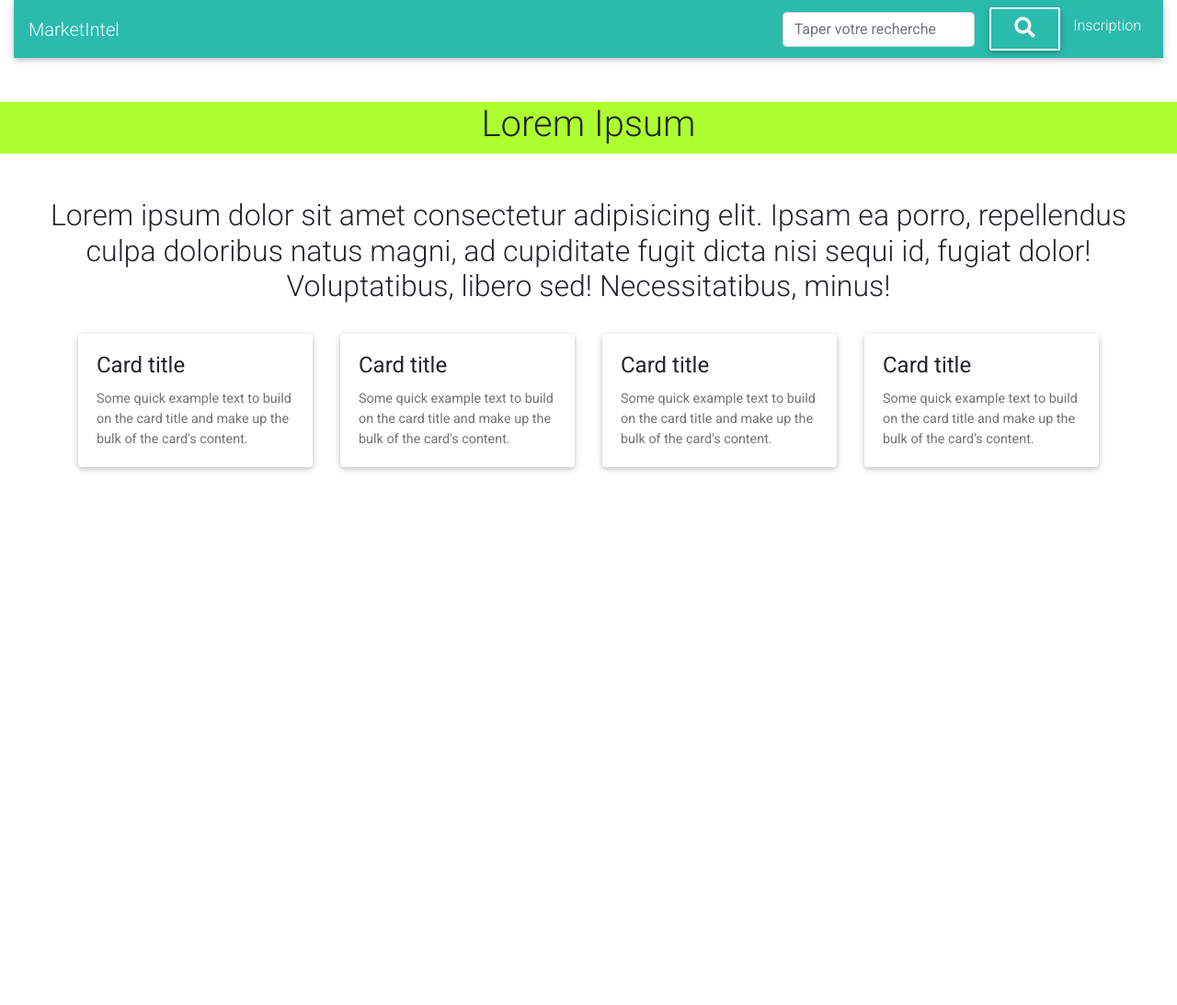
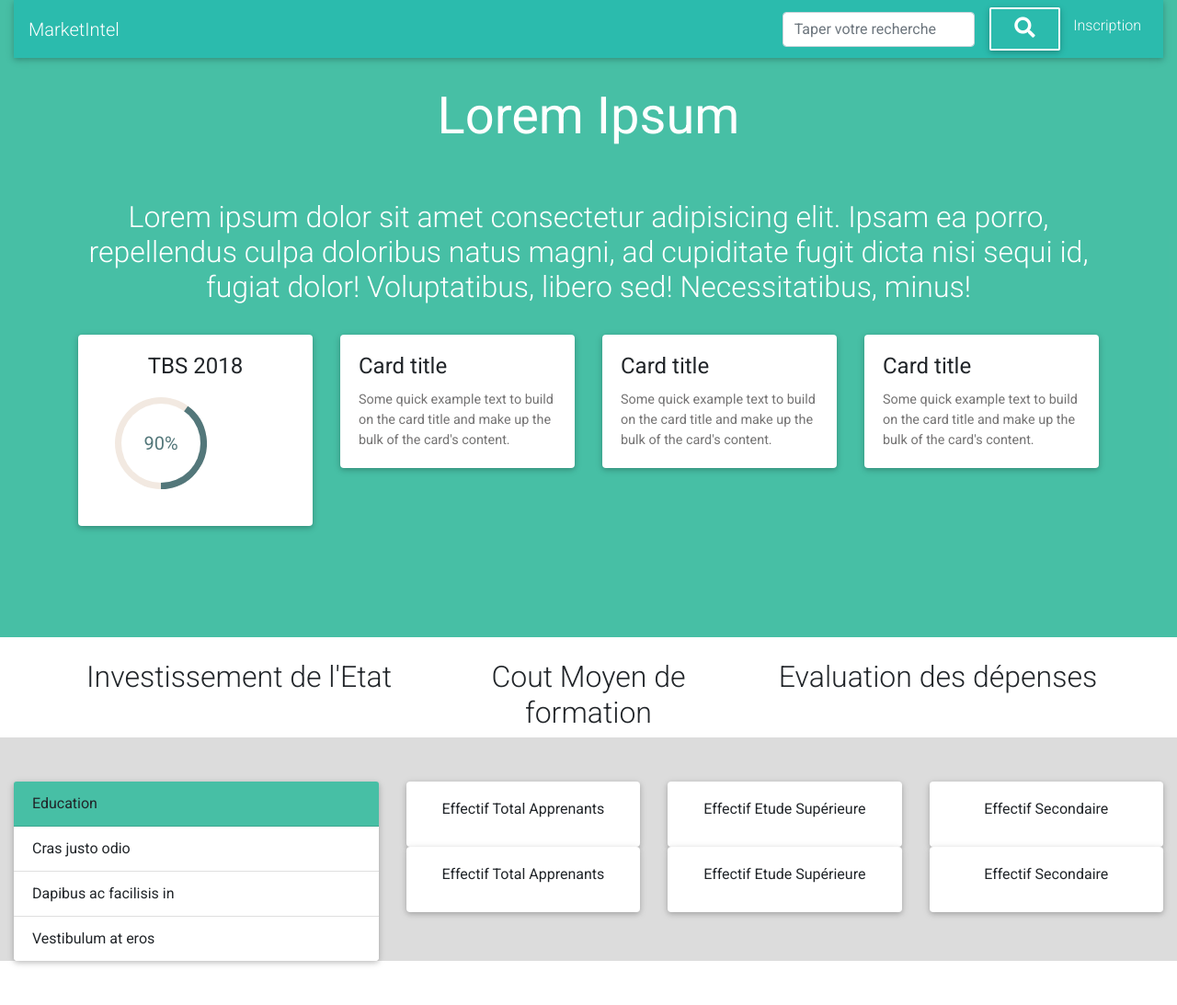
Before and after one commit to jippy96/marketintel, a Django app: page / in a window 1280 px wide. Shown: the whole page at 92% size. Before the commit the page ends 513 px from the top, so only its background shows below. Run offline with Django 3.2, Linux system fonts and the light colour scheme; some libraries are stand-ins or nearby versions.

Commit message:
home page building 2

```diff
--- a/marketintel/settings.py
+++ b/marketintel/settings.py
@@ -9,7 +9,7 @@ https://docs.djangoproject.com/en/dev/topics/settings/
 For the full list of settings and their values, see
 https://docs.djangoproject.com/en/dev/ref/settings/
 """
-
+import os
 from pathlib import Path
 
 # Build paths inside the project like this: BASE_DIR / 'subdir'.
@@ -118,3 +118,7 @@ USE_TZ = True
 # https://docs.djangoproject.com/en/dev/howto/static-files/
 
 STATIC_URL = '/static/'
+
+STATICFILES_DIRS = (
+    os.path.join(BASE_DIR,'static'),
+)
--- a/marketintel/urls.py
+++ b/marketintel/urls.py
@@ -15,6 +15,7 @@ Including another URLconf
 """
 from django.contrib import admin
 from django.urls import path
+from django.contrib.staticfiles.urls import staticfiles_urlpatterns
 
 # my Own import below
 from . import views
@@ -23,3 +24,5 @@ urlpatterns = [
     path('admin/', admin.site.urls),
     path('', views.home)
 ]
+
+urlpatterns += staticfiles_urlpatterns()
--- /dev/null
+++ b/static/css/circular.css
@@ -0,0 +1,176 @@
+.progress-circle {
+   font-size: 20px;
+   margin: 20px;
+   position: relative; /* so that children can be absolutely positioned */
+   padding: 0;
+   width: 5em;
+   height: 5em;
+   background-color: #F2E9E1;
+   border-radius: 50%;
+   line-height: 5em;
+}
+
+.progress-circle:after{
+    border: none;
+    position: absolute;
+    top: 0.35em;
+    left: 0.35em;
+    text-align: center;
+    display: block;
+    border-radius: 50%;
+    width: 4.3em;
+    height: 4.3em;
+    background-color: white;
+    content: " ";
+}
+/* Text inside the control */
+.progress-circle span {
+    position: absolute;
+    line-height: 5em;
+    width: 5em;
+    text-align: center;
+    display: block;
+    color: #53777A;
+    z-index: 2;
+}
+.left-half-clipper {
+   /* a round circle */
+   border-radius: 50%;
+   width: 5em;
+   height: 5em;
+   position: absolute; /* needed for clipping */
+   clip: rect(0, 5em, 5em, 2.5em); /* clips the whole left half*/
+}
+/* when p>50, don't clip left half*/
+.progress-circle.over50 .left-half-clipper {
+   clip: rect(auto,auto,auto,auto);
+}
+.value-bar {
+   /*This is an overlayed square, that is made round with the border radius,
+   then it is cut to display only the left half, then rotated clockwise
+   to escape the outer clipping path.*/
+   position: absolute; /*needed for clipping*/
+   clip: rect(0, 2.5em, 5em, 0);
+   width: 5em;
+   height: 5em;
+   border-radius: 50%;
+   border: 0.45em solid #53777A; /*The border is 0.35 but making it larger removes visual artifacts */
+   /*background-color: #4D642D;*/ /* for debug */
+   box-sizing: border-box;
+
+}
+/* Progress bar filling the whole right half for values above 50% */
+.progress-circle.over50 .first50-bar {
+   /*Progress bar for the first 50%, filling the whole right half*/
+   position: absolute; /*needed for clipping*/
+   clip: rect(0, 5em, 5em, 2.5em);
+   background-color: #53777A;
+   border-radius: 50%;
+   width: 5em;
+   height: 5em;
+}
+.progress-circle:not(.over50) .first50-bar{ display: none; }
+
+
+/* Progress bar rotation position */
+.progress-circle.p0 .value-bar { display: none; }
+.progress-circle.p1 .value-bar { transform: rotate(4deg); }
+.progress-circle.p2 .value-bar { transform: rotate(7deg); }
+.progress-circle.p3 .value-bar { transform: rotate(11deg); }
+.progress-circle.p4 .value-bar { transform: rotate(14deg); }
+.progress-circle.p5 .value-bar { transform: rotate(18deg); }
+.progress-circle.p6 .value-bar { transform: rotate(22deg); }
+.progress-circle.p7 .value-bar { transform: rotate(25deg); }
+.progress-circle.p8 .value-bar { transform: rotate(29deg); }
+.progress-circle.p9 .value-bar { transform: rotate(32deg); }
+.progress-circle.p10 .value-bar { transform: rotate(36deg); }
+.progress-circle.p11 .value-bar { transform: rotate(40deg); }
+.progress-circle.p12 .value-bar { transform: rotate(43deg); }
+.progress-circle.p13 .value-bar { transform: rotate(47deg); }
+.progress-circle.p14 .value-bar { transform: rotate(50deg); }
+.progress-circle.p15 .value-bar { transform: rotate(54deg); }
+.progress-circle.p16 .value-bar { transform: rotate(58deg); }
+.progress-circle.p17 .value-bar { transform: rotate(61deg); }
+.progress-circle.p18 .value-bar { transform: rotate(65deg); }
+.progress-circle.p19 .value-bar { transform: rotate(68deg); }
+.progress-circle.p20 .value-bar { transform: rotate(72deg); }
+.progress-circle.p21 .value-bar { transform: rotate(76deg); }
+.progress-circle.p22 .value-bar { transform: rotate(79deg); }
+.progress-circle.p23 .value-bar { transform: rotate(83deg); }
+.progress-circle.p24 .value-bar { transform: rotate(86deg); }
+.progress-circle.p25 .value-bar { transform: rotate(90deg); }
+.progress-circle.p26 .value-bar { transform: rotate(94deg); }
+.progress-circle.p27 .value-bar { transform: rotate(97deg); }
+.progress-circle.p28 .value-bar { transform: rotate(101deg); }
+.progress-circle.p29 .value-bar { transform: rotate(104deg); }
+.progress-circle.p30 .value-bar { transform: rotate(108deg); }
+.progress-circle.p31 .value-bar { transform: rotate(112deg); }
+.progress-circle.p32 .value-bar { transform: rotate(115deg); }
+.progress-circle.p33 .value-bar { transform: rotate(119deg); }
+.progress-circle.p34 .value-bar { transform: rotate(122deg); }
+.progress-circle.p35 .value-bar { transform: rotate(126deg); }
+.progress-circle.p36 .value-bar { transform: rotate(130deg); }
+.progress-circle.p37 .value-bar { transform: rotate(133deg); }
+.progress-circle.p38 .value-bar { transform: rotate(137deg); }
+.progress-circle.p39 .value-bar { transform: rotate(140deg); }
+.progress-circle.p40 .value-bar { transform: rotate(144deg); }
+.progress-circle.p41 .value-bar { transform: rotate(148deg); }
+.progress-circle.p42 .value-bar { transform: rotate(151deg); }
+.progress-circle.p43 .value-bar { transform: rotate(155deg); }
+.progress-circle.p44 .value-bar { transform: rotate(158deg); }
+.progress-circle.p45 .value-bar { transform: rotate(162deg); }
+.progress-circle.p46 .value-bar { transform: rotate(166deg); }
+.progress-circle.p47 .value-bar { transform: rotate(169deg); }
+.progress-circle.p48 .value-bar { transform: rotate(173deg); }
+.progress-circle.p49 .value-bar { transform: rotate(176deg); }
+.progress-circle.p50 .value-bar { transform: rotate(180deg); }
+.progress-circle.p51 .value-bar { transform: rotate(184deg); }
+.progress-circle.p52 .value-bar { transform: rotate(187deg); }
+.progress-circle.p53 .value-bar { transform: rotate(191deg); }
+.progress-circle.p54 .value-bar { transform: rotate(194deg); }
+.progress-circle.p55 .value-bar { transform: rotate(198deg); }
+.progress-circle.p56 .value-bar { transform: rotate(202deg); }
+.progress-circle.p57 .value-bar { transform: rotate(205deg); }
+.progress-circle.p58 .value-bar { transform: rotate(209deg); }
+.progress-circle.p59 .value-bar { transform: rotate(212deg); }
+.progress-circle.p60 .value-bar { transform: rotate(216deg); }
+.progress-circle.p61 .value-bar { transform: rotate(220deg); }
+.progress-circle.p62 .value-bar { transform: rotate(223deg); }
+.progress-circle.p63 .value-bar { transform: rotate(227deg); }
+.progress-circle.p64 .value-bar { transform: rotate(230deg); }
+.progress-circle.p65 .value-bar { transform: rotate(234deg); }
+.progress-circle.p66 .value-bar { transform: rotate(238deg); }
+.progress-circle.p67 .value-bar { transform: rotate(241deg); }
+.progress-circle.p68 .value-bar { transform: rotate(245deg); }
+.progress-circle.p69 .value-bar { transform: rotate(248deg); }
+.progress-circle.p70 .value-bar { transform: rotate(252deg); }
+.progress-circle.p71 .value-bar { transform: rotate(256deg); }
+.progress-circle.p72 .value-bar { transform: rotate(259deg); }
+.progress-circle.p73 .value-bar { transform: rotate(263deg); }
+.progress-circle.p74 .value-bar { transform: rotate(266deg); }
+.progress-circle.p75 .value-bar { transform: rotate(270deg); }
+.progress-circle.p76 .value-bar { transform: rotate(274deg); }
+.progress-circle.p77 .value-bar { transform: rotate(277deg); }
+.progress-circle.p78 .value-bar { transform: rotate(281deg); }
+.progress-circle.p79 .value-bar { transform: rotate(284deg); }
+.progress-circle.p80 .value-bar { transform: rotate(288deg); }
+.progress-circle.p81 .value-bar { transform: rotate(292deg); }
+.progress-circle.p82 .value-bar { transform: rotate(295deg); }
+.progress-circle.p83 .value-bar { transform: rotate(299deg); }
+.progress-circle.p84 .value-bar { transform: rotate(302deg); }
+.progress-circle.p85 .value-bar { transform: rotate(306deg); }
+.progress-circle.p86 .value-bar { transform: rotate(310deg); }
+.progress-circle.p87 .value-bar { transform: rotate(313deg); }
+.progress-circle.p88 .value-bar { transform: rotate(317deg); }
+.progress-circle.p89 .value-bar { transform: rotate(320deg); }
+.progress-circle.p90 .value-bar { transform: rotate(324deg); }
+.progress-circle.p91 .value-bar { transform: rotate(328deg); }
+.progress-circle.p92 .value-bar { transform: rotate(331deg); }
+.progress-circle.p93 .value-bar { transform: rotate(335deg); }
+.progress-circle.p94 .value-bar { transform: rotate(338deg); }
+.progress-circle.p95 .value-bar { transform: rotate(342deg); }
+.progress-circle.p96 .value-bar { transform: rotate(346deg); }
+.progress-circle.p97 .value-bar { transform: rotate(349deg); }
+.progress-circle.p98 .value-bar { transform: rotate(353deg); }
+.progress-circle.p99 .value-bar { transform: rotate(356deg); }
+.progress-circle.p100 .value-bar { transform: rotate(360deg); }
--- a/static/css/style.css
+++ b/static/css/style.css
@@ -1,3 +1,21 @@
-.present{
-    background-color: greenyellow;
+.custom{
+    background-color: rgba(25, 175, 142, 0.795);
+    margin-top: -120px;
+    height: 750px;
 }
+
+h1.titre{
+    margin-top: 150px;
+    color: white;
+    font-size: 56px;
+    font-weight: bolder;
+}
+
+h2.titre{
+    color: white;
+}
+
+.fluid{
+
+    background-color: gainsboro;
+}
--- a/templates/pages/home.html
+++ b/templates/pages/home.html
@@ -1,33 +1,72 @@
 {% extends "commun/base.html" %}
+
 {% load static %}
 
 {% block stylesheets %}
 
-	<link rel="stylesheet" href="{% static "css/style.css" %}">
+	<link rel="stylesheet" href="{% static 'css/style.css' %}">
+	<link rel="stylesheet" href="{% static 'css/circular.css' %}">
 {% endblock %}
 {% block body %}
 	<div class="container-fluid">
 		{% include "commun/header.html" %}
+	</div>
 
-		<div class="row present mt-5 mb-5">
+	<div class="custom">
+
+		<div class="container">
+			<div class="row  mb-5">
 				<div class="col-12">
-				<h1 class="text-center">Lorem Ipsum</h1>
+					<h1 class="text-center titre">Lorem Ipsum</h1>
 				</div>
 			</div>
 
 			<div class="row mb-4">
 				<div class="col-12">
-				<h2 class="text-center">Lorem ipsum dolor sit amet consectetur adipisicing elit. Ipsam ea porro, repellendus culpa doloribus natus magni, ad cupiditate fugit dicta nisi sequi id, fugiat dolor! Voluptatibus, libero sed! Necessitatibus, minus!</h2>
+					<h2 class="text-center titre">Lorem ipsum dolor sit amet consectetur adipisicing elit. Ipsam ea porro, repellendus culpa doloribus natus magni, ad cupiditate fugit dicta nisi sequi id, fugiat dolor! Voluptatibus, libero sed! Necessitatibus, minus!</h2>
 				</div>
 			</div>
+
+			<div class="row">
+				<div
+					class="col-3">
+					<!-- Card -->
+					<div
+						class="card">
+						<!-- Card content -->
+						<div
+							class="card-body">
+
+							<!-- Title -->
+							<h4 class="card-title text-center">TBS 2018</h4>
+							<!-- Text -->
+							<div class="progress-circle p60">
+
+								<span>90%</span>
+
+								<div class="left-half-clipper">
+
+									<div class="first100-bar"></div>
+
+									<div class="value-bar">60</div>
+
 								</div>
-	<div class="container">
-		<div class="row">
-			<div class="col-3">
+
+							</div>
+
+						</div>
+
+					</div>
 					<!-- Card -->
-				<div class="card">
+				</div>
+				<div
+					class="col-3">
+					<!-- Card -->
+					<div
+						class="card">
 						<!-- Card content -->
-					<div class="card-body">
+						<div
+							class="card-body">
 
 							<!-- Title -->
 							<h4 class="card-title">Card title</h4>
@@ -39,11 +78,14 @@
 					</div>
 					<!-- Card -->
 				</div>
-			<div class="col-3">
+				<div
+					class="col-3">
 					<!-- Card -->
-				<div class="card">
+					<div
+						class="card">
 						<!-- Card content -->
-					<div class="card-body">
+						<div
+							class="card-body">
 
 							<!-- Title -->
 							<h4 class="card-title">Card title</h4>
@@ -55,27 +97,14 @@
 					</div>
 					<!-- Card -->
 				</div>
-			<div class="col-3">
+				<div
+					class="col-3">
 					<!-- Card -->
-				<div class="card">
+					<div
+						class="card">
 						<!-- Card content -->
-					<div class="card-body">
-
-						<!-- Title -->
-						<h4 class="card-title">Card title</h4>
-						<!-- Text -->
-						<p class="card-text">Some quick example text to build on the card title and make up the bulk of the card's
-							      content.</p>
-					</div>
-
-				</div>
-				<!-- Card -->
-            </div>
-			<div class="col-3">
-                <!-- Card -->
-				<div class="card">
-					<!-- Card content -->
-					<div class="card-body">
+						<div
+							class="card-body">
 
 							<!-- Title -->
 							<h4 class="card-title">Card title</h4>
@@ -89,5 +118,91 @@
 				</div>
 			</div>
 		</div>
+	</div>
 
+	<div class="container">
+		<div class="row mt-4">
+			<div class="col-4">
+				<h2 class="text-center">Investissement de l'Etat</h2>
+			</div>
+			<div class="col-4">
+				<h2 class="text-center">Cout Moyen de formation</h2>
+			</div>
+			<div class="col-4">
+				<h2 class="text-center">Evaluation des dépenses</h2>
+			</div>
+		</div>
+	</div>
+
+	<div class="container-fluid fluid">
+		<div class="row pt-5 mb-5">
+			<div class="col-4">
+				<div class="card">
+					<div class="card-header" style="background-color: rgba(25, 175, 142, 0.795);">
+						Education
+					</div>
+					<ul class="list-group list-group-flush">
+						<li class="list-group-item">Cras justo odio</li>
+						<li class="list-group-item">Dapibus ac facilisis in</li>
+						<li class="list-group-item">Vestibulum at eros</li>
+					</ul>
+				</div>
+			</div>
+			<div class="col 8">
+				<div class="row">
+					<div class="col-4">
+						<div class="card">
+							<div class="card-body">
+								<h6 class="card-title text-center">Effectif Total Apprenants</h6>
+
+							</div>
+						</div>
+					</div>
+					<div class="col-4">
+						<div class="card">
+							<div class="card-body">
+								<h6 class="card-title text-center">Effectif Etude Supérieure</h6>
+
+							</div>
+						</div>
+					</div>
+					<div class="col-4">
+						<div class="card">
+							<div class="card-body">
+								<h6 class="card-title text-center">Effectif Secondaire</h6>
+
+							</div>
+						</div>
+					</div>
+				</div>
+				<div class="row">
+					<div class="col-4">
+						<div class="card">
+							<div class="card-body">
+								<h6 class="card-title text-center">Effectif Total Apprenants</h6>
+
+							</div>
+						</div>
+					</div>
+					<div class="col-4">
+						<div class="card">
+							<div class="card-body">
+								<h6 class="card-title text-center">Effectif Etude Supérieure</h6>
+
+							</div>
+						</div>
+					</div>
+					<div class="col-4">
+						<div class="card">
+							<div class="card-body">
+								<h6 class="card-title text-center">Effectif Secondaire</h6>
+
+							</div>
+						</div>
+					</div>
+				</div>
+
+			</div>
+		</div>
+	</div>
 {% endblock %}
```
Also changed, not shown: static/css/circle.scss (added, +149 -0 lines). Lines whose indentation alone changed are shown as unchanged.
